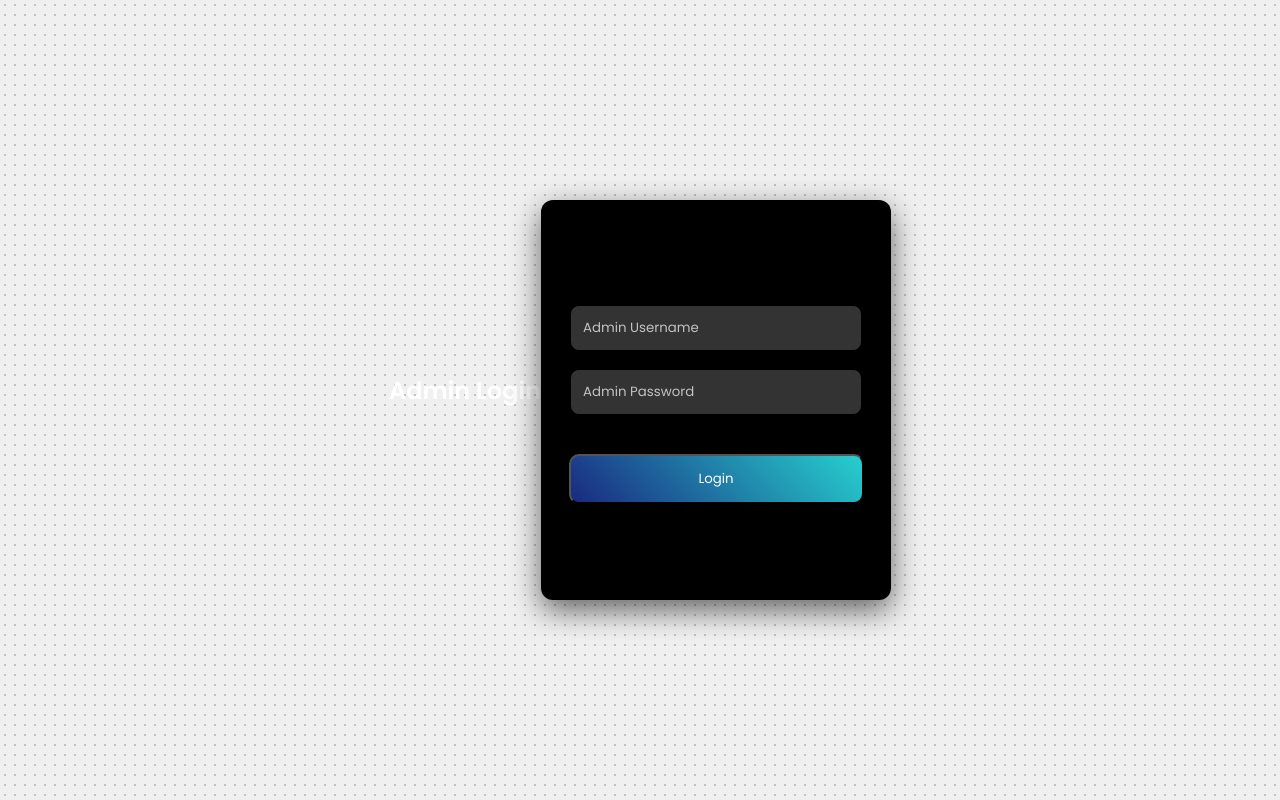
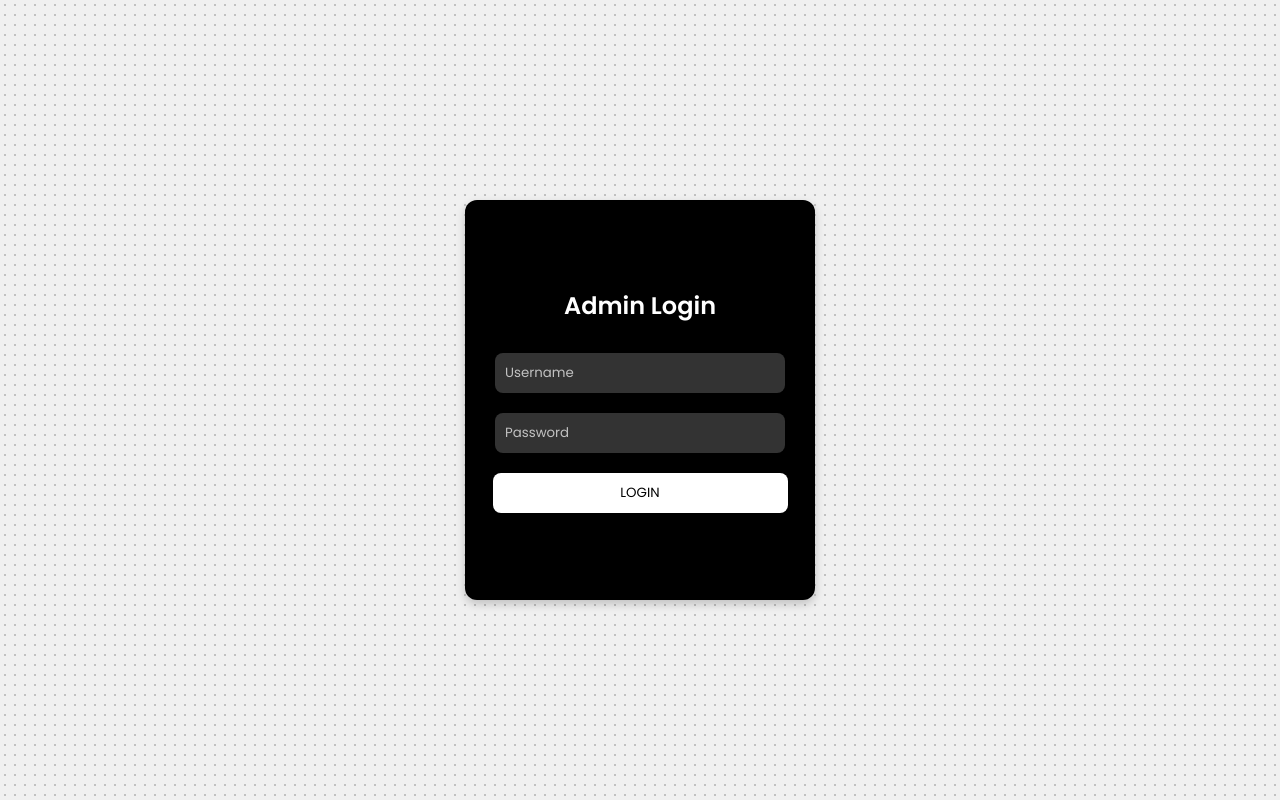
Before and after one commit to svhl/ecosync, a website: page public/admin.html in a window 1280 px wide. Drawn offline with Linux system fonts and the light colour scheme.

Commit message:
fix admin login style

```diff
--- a/public/admin.html
+++ b/public/admin.html
@@ -36,21 +36,21 @@
 		</script>
 	</head>
 	<body>
-		<h2>Admin Login</h2>
 		<form id="admin-form" onsubmit="handleLogin(event)">
+			<h2>Admin Login</h2>
 			<input
 				type="text"
 				name="username"
-				placeholder="Admin Username"
+				placeholder="Username"
 				required
 			/>
 			<input
 				type="password"
 				name="password"
-				placeholder="Admin Password"
+				placeholder="Password"
 				required
 			/>
-			<button type="submit">Login</button>
+			<button type="submit">LOGIN</button>
 		</form>
 	</body>
 </html>
--- a/public/adminstyle.css
+++ b/public/adminstyle.css
@@ -1,11 +1,11 @@
 /* Import Google Font */
-@import url('https://fonts.googleapis.com/css2?family=Poppins:wght@300;400;600&display=swap');
+@import url("https://fonts.googleapis.com/css2?family=Poppins:wght@300;400;600&display=swap");
 
 * {
 	margin: 0;
 	padding: 0;
 	box-sizing: border-box;
-    font-family: 'Poppins', sans-serif;
+	font-family: "Poppins", sans-serif;
 }
 
 body {
@@ -14,7 +14,11 @@ body {
 	align-items: center;
 	height: 100vh;
 	background-color: #f0f0f0;
-    background-image: radial-gradient(circle, rgba(0, 0, 0, 0.2) 10%, transparent 20%);
+	background-image: radial-gradient(
+		circle,
+		rgba(0, 0, 0, 0.2) 10%,
+		transparent 20%
+	);
 	background-size: 10px 10px; /* Adjust size of dots */
 }
 
@@ -26,23 +30,19 @@ form {
 	box-shadow: 0 4px 10px rgba(0, 0, 0, 0.3);
 	text-align: center;
 	max-width: 350px;
-    width: 500PX;
-    height :400px;
+	width: 500px;
+	height: 400px;
 	align-items: center;
-    transition:1s;
+	transition: 1s;
 	justify-content: center;
-    display:flex;
+	display: flex;
 	flex-direction: column;
 	text-align: center;
-    box-shadow: 0 10px 30px rgba(0, 0, 0, 0.6); /* Black shadow */
-
+	box-shadow: 0 4px 10px rgba(0, 0, 0, 0.2); /* Black shadow */
 }
-form:hover{
-
+form:hover {
 	transform: scale(1.05);
-    font-family: 'Courier New', Courier, monospace;
-
-
+	font-family: "Courier New", Courier, monospace;
 }
 
 h2 {
@@ -53,7 +53,7 @@ h2 {
 
 input {
 	width: 100%;
-    padding: 12px;
+	padding: 10px;
 	margin: 10px 0;
 	border: none;
 	border-radius: 8px;
@@ -71,22 +71,20 @@ input:focus {
 	background: rgba(255, 255, 255, 0.3);
 }
 
-button{
-margin-top: 30px;
-    width:295px;
-    height:50px;
-    border-radius: 10px;
+button {
+	margin-top: 10px;
+	width: 295px;
+	height: 40px;
+	border-radius: 8px;
 	transition: 1s;
-    background:linear-gradient(45deg,#1A2980,#26D0CE);
-    color:white;
-    transition:1s;
+	background: white;
+	color: black;
+	transition: 1s;
+	border: none;
 }
 
-
-button:hover{
-
+button:hover {
 	transform: scale(1.05);
-
+	background: #16a34a;
 	color: white;
-
 }
```
Also changed, not shown: package.json (added, +18 -0 lines), 1 other file. Lines whose indentation alone changed are shown as unchanged.
